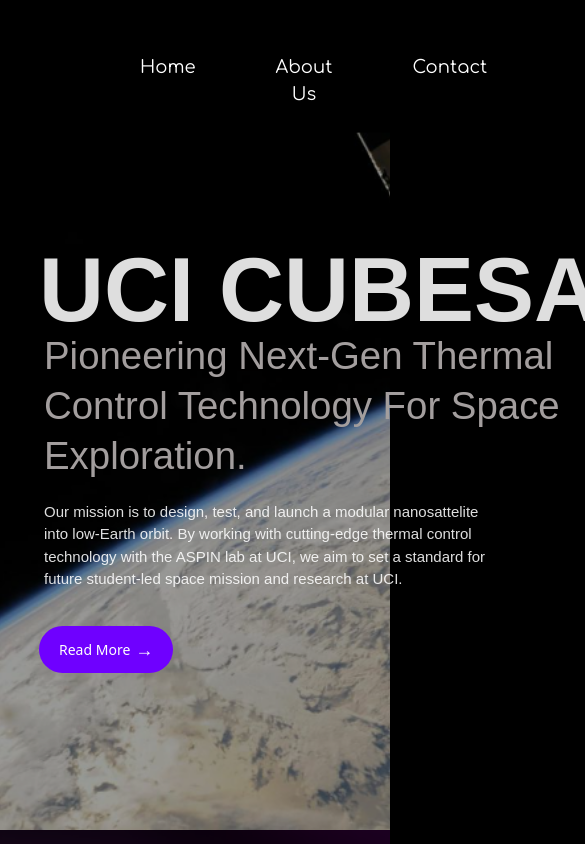
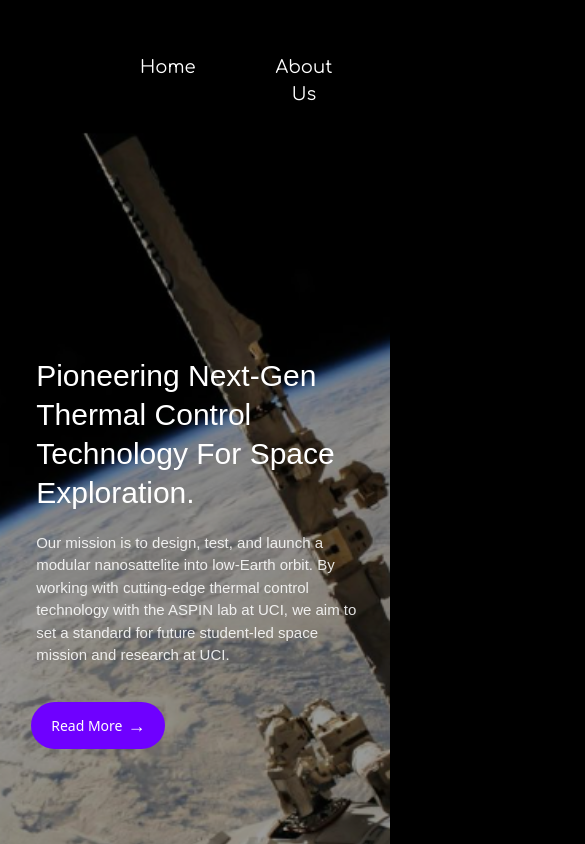
Before and after one commit to UCI-CubeSat/uci-cubesat.github.io, a React (Vite) app: page /home in a window 390 px wide. Shown: the top 844 px of the page, 585 px wide, since content can reach past the window. Built offline with nearby package versions, Linux system fonts and the light colour scheme; grey boxes are pictures that could not be loaded; a web font is replaced by a local one.

Commit message:
mobile responsiveness for home screen

```diff
--- a/src/index.css
+++ b/src/index.css
@@ -24,8 +24,9 @@
   -moz-osx-font-smoothing: grayscale;
 }
 
-body {
+html, body {
   margin: 0;
+  overflow-x: hidden;
   min-width: 320px;
   min-height: 100vh;
 }
--- a/src/pages/home/Home.css
+++ b/src/pages/home/Home.css
@@ -89,6 +89,40 @@
     font-size: 18px;
 }
 
+@media screen and (max-width: 400px){
+    .welcome-fragment {
+        height: 100vh;
+        width: 100vw;
+        max-width: 100%;
+        overflow: hidden;
+        display: flex;
+        flex-direction: column;
+        justify-content: center;
+        background-position: 65% 50%;
+    }
+
+    .welcome-description {
+        margin-left: 8%;
+        margin-right: 8%;
+        width: 84%;
+    }
+
+    .welcome-description h1 {
+        display: none;
+    }
+
+    .welcome-description h2 {
+        font-size: 30px;
+        color: white;
+    }
+
+    .welcome-description p {
+        width: 100%;
+    }
+}
+
+
+
 /* CubeSat statistic division style */
 .stat-fragment {
     height: 350px;
@@ -176,6 +210,12 @@
     width: 20%;
 }
 
+@media screen and (max-width: 400px){
+    .stat-fragment {
+        display: none;
+    }
+}
+
 /* Who we are style */
 .about-fragment {
     background-color: black;
@@ -254,6 +294,12 @@
     font-size: 18px;
 }
 
+@media screen and (max-width: 400px){
+    .about-fragment {
+        display: none;
+    }
+}
+
 /* Sponsors section */
 .sponsors-fragment {
     background-color: black;
@@ -279,3 +325,9 @@
     background-color: transparent;
     border-radius: 10px;
 }
+
+@media screen and (max-width: 400px){
+    .sponsors-fragment {
+        display: none;
+    }
+}
```
